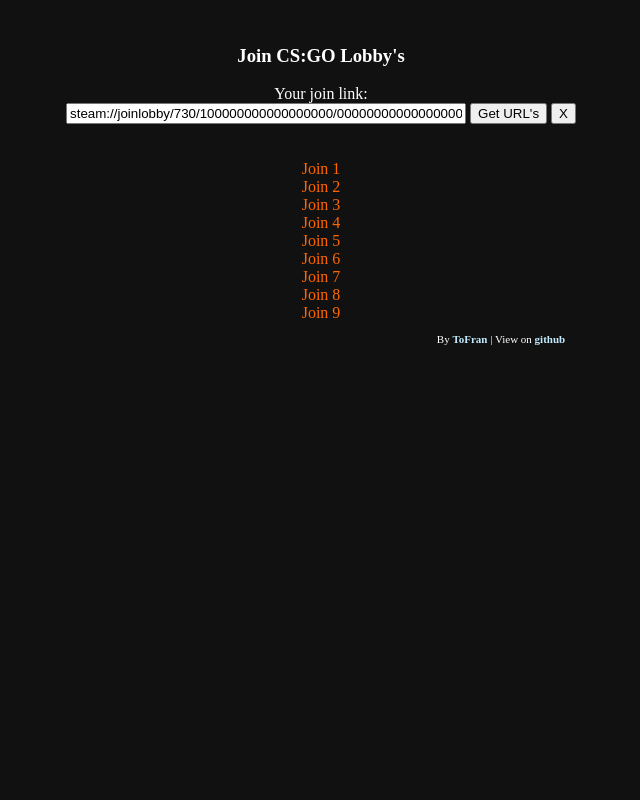
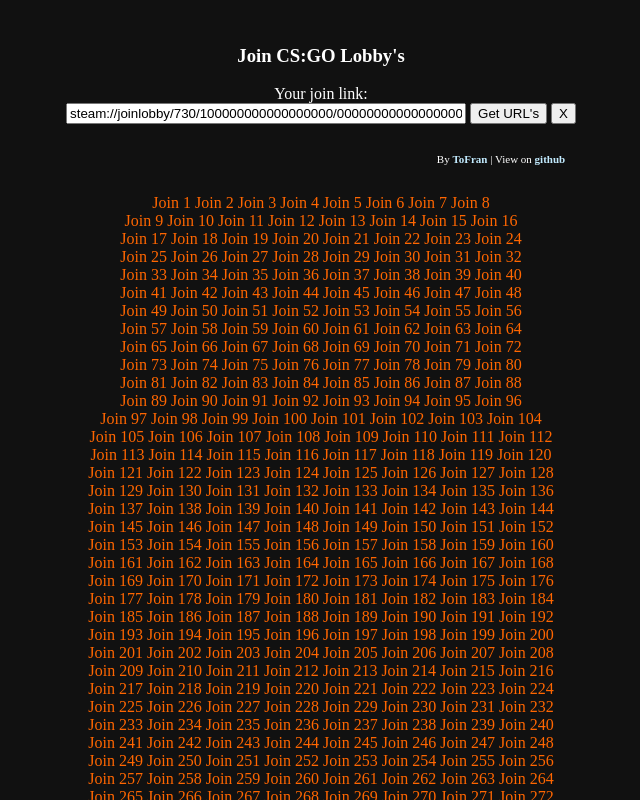
Before and after one commit to tofran/CSGOLobby, a plain HTML site: page index.html in a window 1280 px wide. Both pictures are taken after a click on the input "Get URL's". Shown: the top 800 px of the page, without its empty margins (319-959 px from the left). Drawn offline with Linux system fonts and the light colour scheme.

Commit message:
Changed to javascript loop

```diff
--- a/index.html
+++ b/index.html
@@ -29,36 +29,18 @@
 			<input type="submit" name="button" id="button2" onclick="cleanTextBox()" value="X" />
 			<br>
 			<br>
-
-			<!-- @todo move this to JS -->
-			<br>
-			<a id="connect1" href="#">Join 1</a>
-			<br>
-			<a id="connect2" href="#">Join 2</a>
-			<br>
-			<a id="connect3" href="#">Join 3</a>
-			<br>
-			<a id="connect4" href="#">Join 4</a>
-			<br>
-			<a id="connect5" href="#">Join 5</a>
-			<br>
-			<a id="connect6" href="#">Join 6</a>
-			<br>
-			<a id="connect7" href="#">Join 7</a>
-			<br>
-			<a id="connect8" href="#">Join 8</a>
-			<br>
-			<a id="connect9" href="#">Join 9</a>
-
-
 			<p class="footer">
 				By
-				<a href="https://tofran.com/" target="_blank" class="linknota">ToFran</a>
+				<a href="https://tofran.com/" class="linknota">ToFran</a>
 
 				| View on
 
-				<a href="https://github.com/ToFran/" class="linknota" target="_blank">github</a>
+				<a href="https://github.com/ToFran/CSGOLobby" class="linknota">github</a>
 			</p>
+
+			<br>
+				<span id="linksHere">
+			</span>
 
 		</div>
 	</body>
--- a/main.js
+++ b/main.js
@@ -1,11 +1,28 @@
 //by Tofran
 function edit(){
+	var input = document.getElementById("textbox1").value;
 	//get the code
-	var lobby = parseInt(document.getElementById("textbox1").value.replace(" ", "").substr(22,18));
+	var lobby = parseInt(input.replace(" ", "").substr(22,18));
 
-	//change the links
-	for (i = 1; i < 10; ++i){
-		document.getElementById("connect" + i).href = "steam://joinlobby/730/" + lobby + i;
+	//@todo validate correcly
+	if (lobby > 0) {
+		//add the links
+		for (i = 1; i < 500; ++i){
+			//create the new link, and set the atrubutes
+			var newLink = document.createElement("a");
+			newLink.setAttribute("class", "joinLink");
+			newLink.setAttribute("target", "_blank");
+			newLink.setAttribute("href", "steam://joinlobby/730/" + lobby + i);
+			newLink.innerHTML = "Join " + i + " ";
+
+			//add the new link
+			document.getElementById('linksHere').appendChild(newLink);
+
+			if(i%8 == 0) {
+				var br = document.createElement("br");
+				document.getElementById('linksHere').appendChild(br);
+			}
+		}
 	}
 }
 
@@ -13,5 +30,6 @@ function edit(){
 function cleanTextBox(){
 	//clean textboxes
 	document.getElementById("textbox1").value = '';
-	//@todo clear the links
+	//clear the links
+	document.getElementById("linksHere").innerHTML = "";
 }
```
